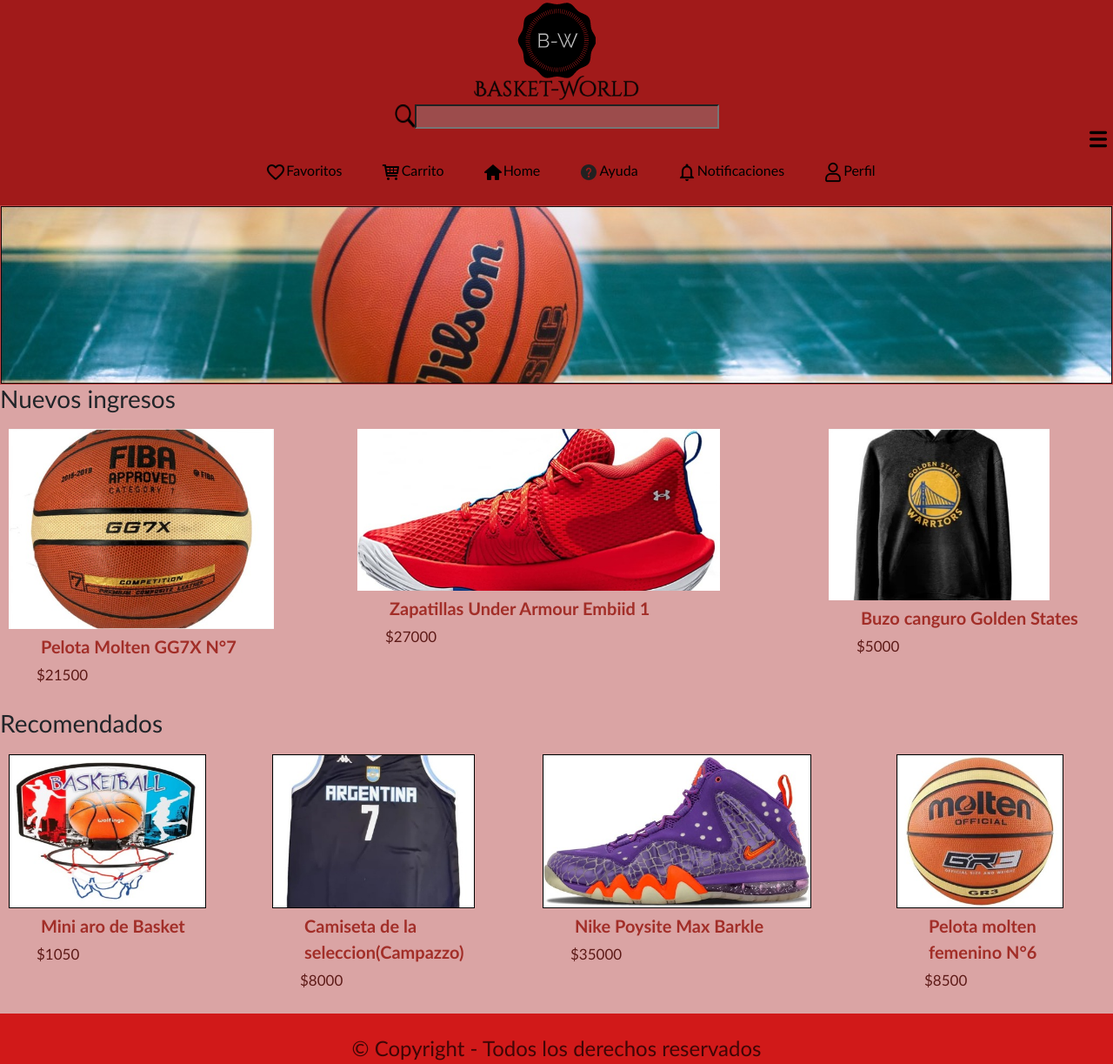
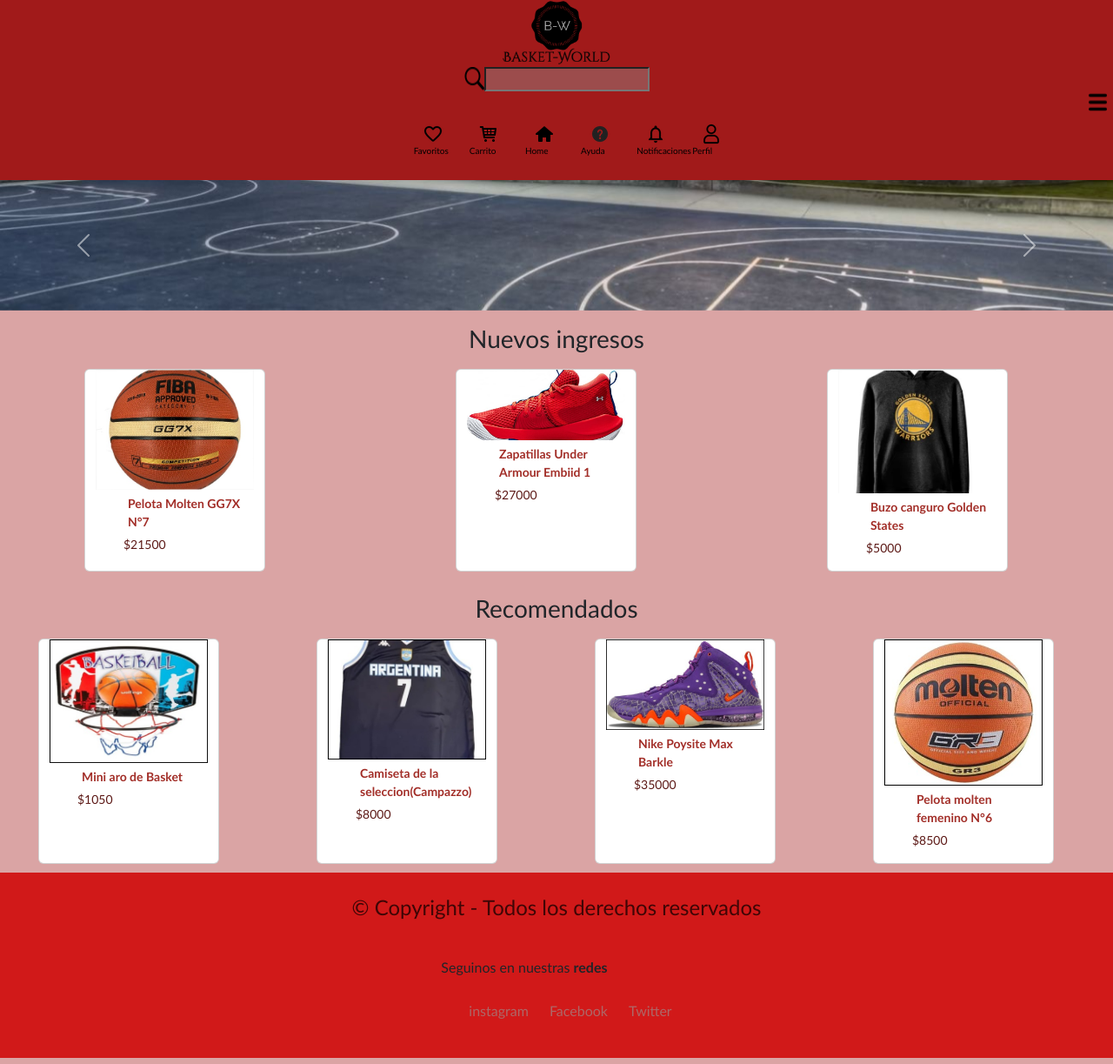
Before and after one commit to MarcosAuqui/Proyecto-Basket-World-, a plain HTML site: page index.html in a window 1280 px wide. Shown: the part 2-1225 px from the top of the page at 87% size. Drawn offline with nearby package versions, Linux system fonts and the light colour scheme.

Commit message:
maqiuetanto con BS

```diff
--- a/assets/style.css
+++ b/assets/style.css
@@ -10,7 +10,7 @@
     background-color:#DAA4A4;
 
 }
-
+/*
 .grid-container{
     display: grid;
     grid-template-areas: "header header header header"
@@ -20,12 +20,12 @@
                          "recom recom recom recom"
                          "footer footer footer footer";
 }
-
+*/
 /*header*/
 header{
-    grid-area: header;
+    /*grid-area: header;*/
     background-color: #A11A1A;
-     width: 100%;
+    width: 100%;
 }
 .logo-contenedor{
     display: flex;
@@ -69,25 +69,27 @@
 
 /*main*/
 main{
-    grid-area: main;
+    /*grid-area: main;*/
 }
 
 
 .img-flotante{
-    grid-area:img-flotante;
+   /* grid-area:img-flotante;*/
     border: solid rgb(191, 70, 70) .5px;
 }
 .img-flotante img{
     width: 100%;
+    height: 130px;
 }
 
 .ingresos{
-    grid-area: ingreso;
-
+    /*grid-area: ingreso;
+*/
 }
 
 .recom{
-    grid-area: recom;
+   /* grid-area: recom;
+   */
 }
 
 .tarjetas{
@@ -142,6 +144,7 @@
 
 
 /*Carrito*/
+/*
 .grid-carrito{
     display: grid;
     grid-template-areas:
@@ -151,12 +154,13 @@
     "opciones-carrito opciones-carrito opciones-carrito"
     "footer footer footer";
 }
+*/
+.main-carrito{
 
-.main-carrito{
-    grid-area: main-carrito;
+    /*grid-area: main-carrito;*/
 }
 .tarjetas-carrito{
-    grid-area: tarjetas-carrito;
+    /*grid-area: tarjetas-carrito;*/
     display: flex;
     flex-direction: row;
 }
@@ -165,16 +169,17 @@
      margin: 10px;
 }
 .opciones-carrito{
-    grid-area: opciones-carrito;
-    display: flex;
+    /*grid-area: opciones-carrito;
+ */   display: flex;
     flex-direction: row;
 }
+/*
 .footer-carrito{
     grid-area: footer;
     background-color: #d11919;
 }
 
-
+*/
 
 /*inicio de sesion*/
 
@@ -195,6 +200,7 @@
 
 
 /*responsive*/
+/*
 @media screen and (max-width: 576px){
     .grid-carrito{
         display: grid;
@@ -205,9 +211,10 @@
         "opciones-carrito opciones-carrito opciones-carrito"
         "footer footer footer";
     }
+    */
     .header{
-        grid-area: header;
-    }
+      /*  grid-area: header;
+   */ }
     .logo{
         width: 130px;
     }
@@ -248,10 +255,14 @@
     .opciones-carrito{
         font-size: 14px;
     }
+    /*
     .footer-carrito{
         font-size: 13px;
     }
+    */
+
     /*home*/
+    /*
     .grid-container{
         display: grid;
         grid-template-areas: "header header header header"
@@ -261,9 +272,10 @@
                              "recom recom recom recom"
                              "footer footer footer footer";
     }
+    */
     .header{
-        grid-area: header;
-    }
+   /*     grid-area: header;
+    */}
     .logo{
         width: 130px;
     }
@@ -285,8 +297,8 @@
         width: 20px;
     }
     .img-flotante{
-        grid-area:img-flotante;
-
+        /*grid-area:img-flotante;
+*/
     }
     .img-flotante img{
         width: 100%;
@@ -294,12 +306,13 @@
     }
 
     .ingresos{
-        grid-area: ingreso;
-
+        /*grid-area: ingreso;
+    */
     }
 
     .recom{
-        grid-area: recom;
+        /*grid-area: recom;
+        */
     }
 
     .tarjetas{
@@ -321,17 +334,15 @@
      .tarjeta-imagen{
          width: 100%;
      }
+     /*
      .footer-index{
         font-size: 13px;
      }
-}
-
-
+    */
 
 /*footer*/
 
 footer{
-    grid-area: footer;
     background-color: #d11919;
     padding: 1em;
     display: flex;
--- a/index.html
+++ b/index.html
@@ -11,7 +11,7 @@
 </head>
 <body>
  <div class="grid-container">
-   <header class="header">
+   <header class="header ">
      <div class="logo-contenedor">
        <img src="./imagenes/Logo.png" class="logo" alt="">
      </div>
@@ -31,16 +31,48 @@
             <li class="nav__li"><a href="./pages/inicio_sesion.html"><img src="./imagenes/usuario.png" alt="">Perfil</a></li>
           </ul>
      </nav>
-   </header>
-     <main class="main">
-       <section  class="img-flotante">
-         <img src="./imagenes/primerimagenflotante.jpg" alt="">
-       </section>
-        <!--Ingresos-->
+   </header><!--
+     <main class="container-fluid">
+      <div id="carouselExampleSlidesOnly" class="carousel slide" data-bs-ride="carousel">
+        <div class="carousel-inner">
+          <div class="carousel-item active">
+            <img src="./imagenes/primerimagenflotante.jpg" class="d-block w-100" alt="...">
+          </div>
+          <div class="carousel-item">
+            <img src="./imagenes/segunda-imgFlotante.jpg" class="d-block w-100" alt="...">
+          </div>
+          <div class="carousel-item">
+            <img src="./imagenes/tercer-imgFlotante.jpg" class="d-block w-100" alt="...">
+          </div>
+        </div>
+      </div>-->
+      <div id="carouselExampleControls" class="carousel slide" data-bs-ride="carousel">
+        <div class="carousel-inner">
+          <div class="carousel-item active">
+            <img src="./imagenes/primerimagenflotante.jpg" class="d-block w-100" alt="...">
+          </div>
+          <div class="carousel-item">
+            <img src="./imagenes/segunda-imgFlotante.jpg" class="d-block w-100" alt="...">
+          </div>
+          <div class="carousel-item">
+            <img src="./imagenes/tercer-imgFlotante.jpg" class="d-block w-100" alt="...">
+          </div>
+        </div>
+        <button class="carousel-control-prev" type="button" data-bs-target="#carouselExampleControls" data-bs-slide="prev">
+          <span class="carousel-control-prev-icon" aria-hidden="true"></span>
+          <span class="visually-hidden">Previous</span>
+        </button>
+        <button class="carousel-control-next" type="button" data-bs-target="#carouselExampleControls" data-bs-slide="next">
+          <span class="carousel-control-next-icon" aria-hidden="true"></span>
+          <span class="visually-hidden">Next</span>
+        </button>
+      </div>
       <section class="ingresos">
-         <h3>Nuevos ingresos</h3>
-       <div class="tarjetas">
-          <div class="tarjeta" data-aos="flip-left"
+         <div>
+          <h3 class="d-flex justify-content-center mt-3">Nuevos ingresos</h3>
+         </div>
+       <div class="tarjetas row col-12 justify-content-around">
+          <div class="tarjeta card col-4" style="width: 13rem;"data-aos="flip-left"
                                                                data-aos-easing="ease-out-cubic"
                                                                data-aos-duration="2000">
             <a href="./pages/ventana_compra.html"><img src="./imagenes/primera.jpg" class="tarjeta-imagen" alt=""></a>
@@ -49,7 +81,7 @@
               <li class="tarjeta-precio">$21500</li>
             </ul>
           </div>
-          <div class="tarjeta" data-aos="flip-left"
+          <div class="tarjeta card col-4" style="width: 13rem;" data-aos="flip-left"
                                                                 data-aos-easing="ease-out-cubic"
                                                                 data-aos-duration="2000">
             <a href=""><img src="./imagenes/segunda.jpg"  class="tarjeta-imagen" alt=""></a>
@@ -58,7 +90,7 @@
               <li class="tarjeta-precio">$27000</li>
             </ul>
           </div>
-          <div class="tarjeta" data-aos="flip-left"
+          <div class="tarjeta card col-4" style="width: 13rem;" data-aos="flip-left"
                                                                 data-aos-easing="ease-out-cubic"
                                                                 data-aos-duration="2000">
             <a href=""><img src="./imagenes/tercera.jpg"  class="tarjeta-imagen" alt=""></a>
@@ -71,9 +103,9 @@
        </section>
         <!--Recomendados-->
         <section class="recom">
-        <h3>Recomendados</h3>
-        <div class="tarjetas">
-          <div class="tarjeta" data-aos="flip-left"
+        <h3 class="d-flex justify-content-center mt-3">Recomendados</h3>
+        <div class="tarjetas  row col-12 justify-content-around">
+          <div class="tarjeta card col-4" style="width: 13rem" data-aos="flip-left"
                                                                data-aos-easing="ease-out-cubic"
                                                                data-aos-duration="2000">
             <a href=""><img src="./imagenes/cuarta.jpg"  class="tarjeta-imagen" alt=""></a>
@@ -82,7 +114,7 @@
               <li class="tarjeta-precio">$1050</li>
             </ul>
           </div>
-          <div class="tarjeta" data-aos="flip-left"
+          <div class="tarjeta tarjeta card col-4" style="width: 13rem" data-aos="flip-left"
                                                                        data-aos-easing="ease-out-cubic"
                                                                        data-aos-duration="2000">
             <a href=""><img src="./imagenes/quinta.jpg"  class="tarjeta-imagen" alt=""></a>
@@ -91,7 +123,7 @@
               <li class="tarjeta-precio">$8000</li>
             </ul>
           </div>
-          <div class="tarjeta" data-aos="flip-left"
+          <div class="tarjeta card col-4" style="width: 13rem" data-aos="flip-left"
                                                                data-aos-easing="ease-out-cubic"
                                                                data-aos-duration="2000">
             <a href=""><img src="./imagenes/sexta.jpg"  class="tarjeta-imagen" alt=""></a>
@@ -100,7 +132,7 @@
               <li class="tarjeta-precio">$35000</li>
             </ul>
           </div>
-          <div class="tarjeta" data-aos="flip-left"
+          <div class="tarjeta card col-4" style="width: 13rem" data-aos="flip-left"
                                                                data-aos-easing="ease-out-cubic"
                                                                data-aos-duration="2000">
             <a href=""><img src="./imagenes/septima.jpg"  class="tarjeta-imagen" alt=""></a>
@@ -112,7 +144,7 @@
         </div>
        </section>
     </main>
-    <footer class="footer-index">
+    <footer>
       <h4 class="derechos-reserv">© Copyright - Todos los derechos reservados</h4>
       <div>
          <p class="txt-seguinos">Seguinos en nuestras <b>redes</b></p>
```
Also changed, not shown: pages/carrito.html (+2 -0 lines), pages/inicio_sesion.html (+2 -0 lines), pages/registro.html (+2 -0 lines), pages/ventana_compra.html (+2 -0 lines), imagenes/segunda-imgFlotante.jpg (added), imagenes/tercer-imgFlotante.jpg (added). Lines whose indentation alone changed are shown as unchanged.
